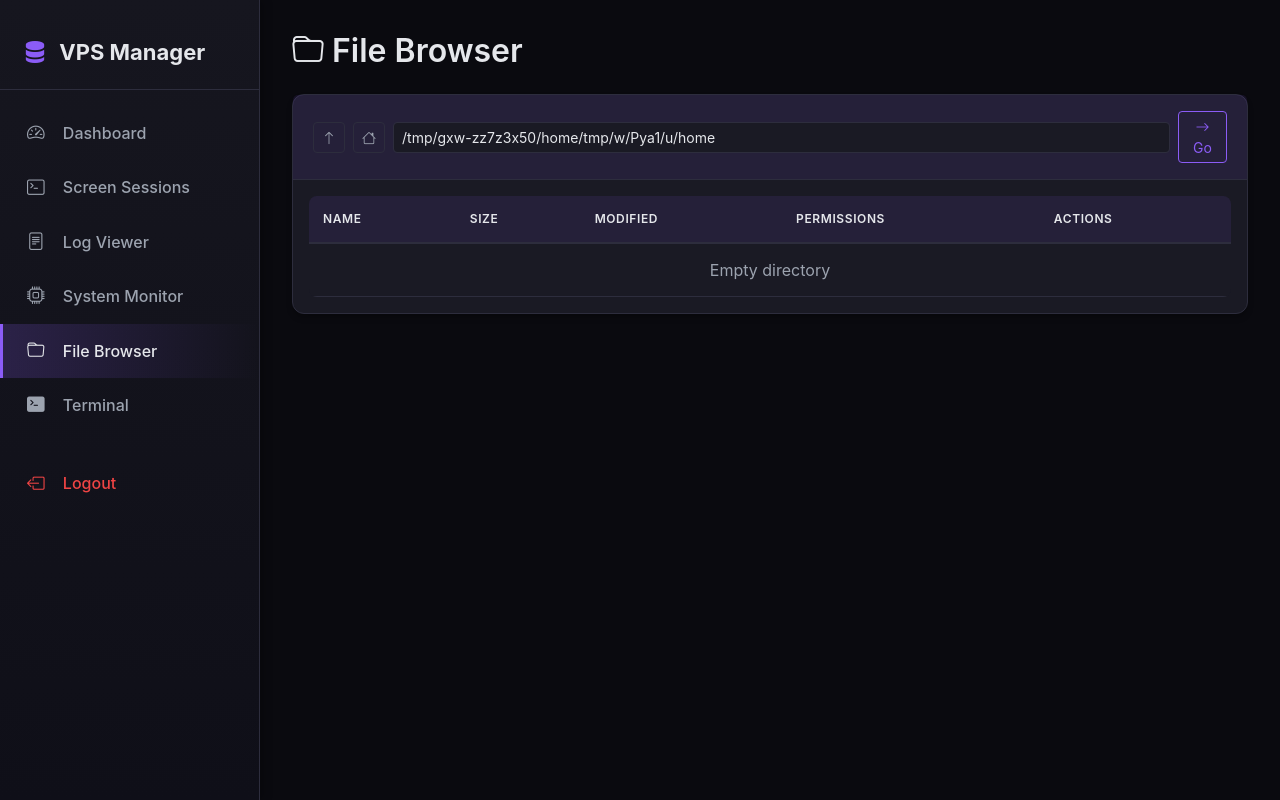
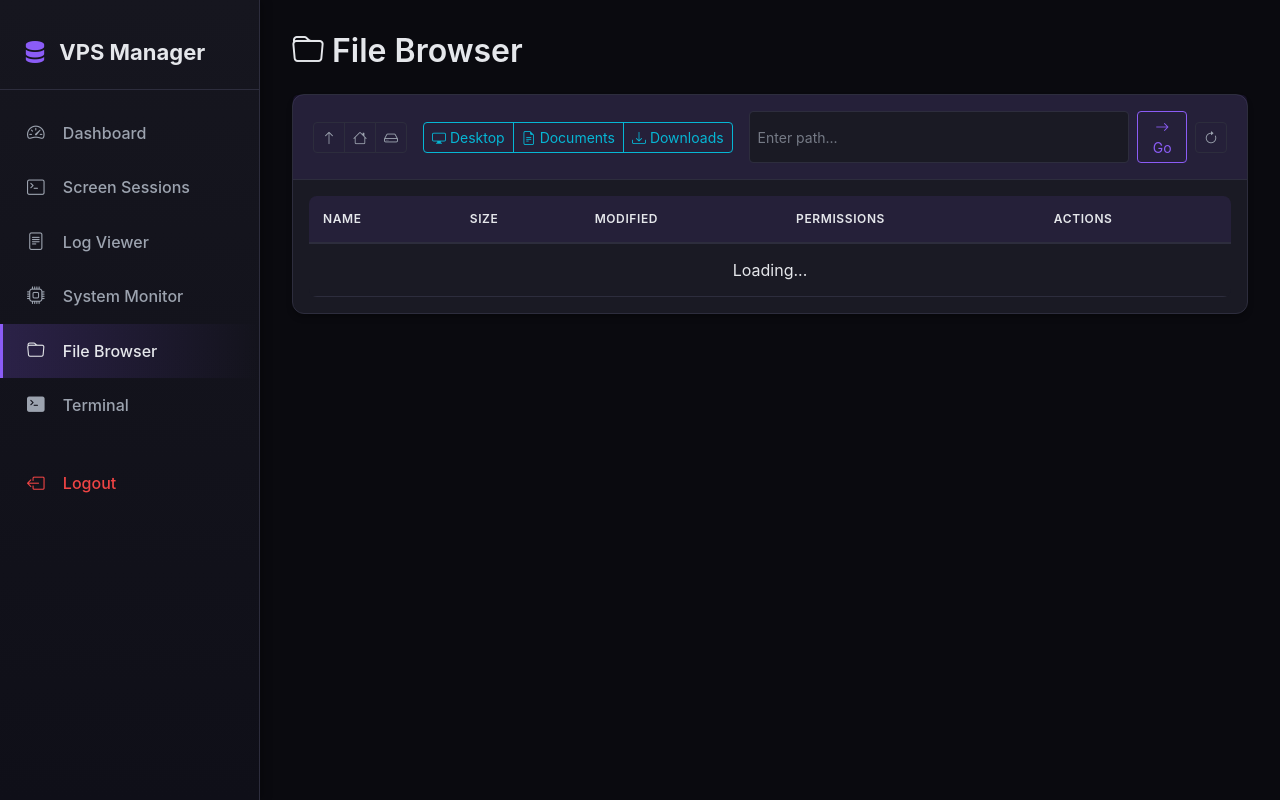
Before and after one commit to jacklot1122/vps-management-gui, a Flask app: page /files in a window 1280 px wide. Run offline with Flask 3, Linux system fonts and the light colour scheme; the visitor is signed in with stand-in values (Sample User, id 1); data that the repository does not hold is empty; some libraries are stand-ins or nearby versions.

Commit message:
File browser: Start at Desktop, add quick nav for Desktop/Documents/Downloads

```diff
--- a/templates/files.html
+++ b/templates/files.html
@@ -5,19 +5,40 @@
 {% block content %}
 <h2 class="mb-4"><i class="bi bi-folder me-2"></i>File Browser</h2>
 
-<div class="card">
+<div class="card mb-3">
     <div class="card-header">
-        <div class="d-flex align-items-center">
-            <button class="btn btn-sm btn-outline-secondary me-2" onclick="goUp()" title="Go Up">
+        <div class="d-flex align-items-center flex-wrap gap-2">
+            <div class="btn-group me-2">
+                <button class="btn btn-sm btn-outline-secondary" onclick="goUp()" title="Go Up">
                     <i class="bi bi-arrow-up"></i>
                 </button>
-            <button class="btn btn-sm btn-outline-secondary me-2" onclick="goHome()" title="Go Home">
+                <button class="btn btn-sm btn-outline-secondary" onclick="goHome()" title="Go Home (~)">
                     <i class="bi bi-house"></i>
                 </button>
+                <button class="btn btn-sm btn-outline-secondary" onclick="navigateTo('/')" title="Go to Root (/)">
+                    <i class="bi bi-hdd"></i>
+                </button>
+            </div>
+            <div class="btn-group me-2">
+                <button class="btn btn-sm btn-outline-info" onclick="navigateTo('~/Desktop')" title="Desktop">
+                    <i class="bi bi-display"></i> Desktop
+                </button>
+                <button class="btn btn-sm btn-outline-info" onclick="navigateTo('~/Documents')" title="Documents">
+                    <i class="bi bi-file-earmark-text"></i> Documents
+                </button>
+                <button class="btn btn-sm btn-outline-info" onclick="navigateTo('~/Downloads')" title="Downloads">
+                    <i class="bi bi-download"></i> Downloads
+                </button>
+            </div>
+            <div class="flex-grow-1 d-flex">
                 <input type="text" class="form-control form-control-sm" id="currentPath"
                        onkeypress="if(event.key==='Enter') navigateTo(this.value)" placeholder="Enter path...">
                 <button class="btn btn-sm btn-outline-primary ms-2" onclick="navigateTo(document.getElementById('currentPath').value)" title="Navigate">
                     <i class="bi bi-arrow-right"></i> Go
+                </button>
+            </div>
+            <button class="btn btn-sm btn-outline-secondary" onclick="loadDirectory(currentDir)" title="Refresh">
+                <i class="bi bi-arrow-clockwise"></i>
             </button>
         </div>
     </div>
@@ -192,6 +213,7 @@
         showToast('Download started...', 'info');
     }
 
-    loadDirectory('~');
+    // Start at Desktop by default
+    loadDirectory('~/Desktop');
 </script>
 {% endblock %}
```
Lines whose indentation alone changed are shown as unchanged.
